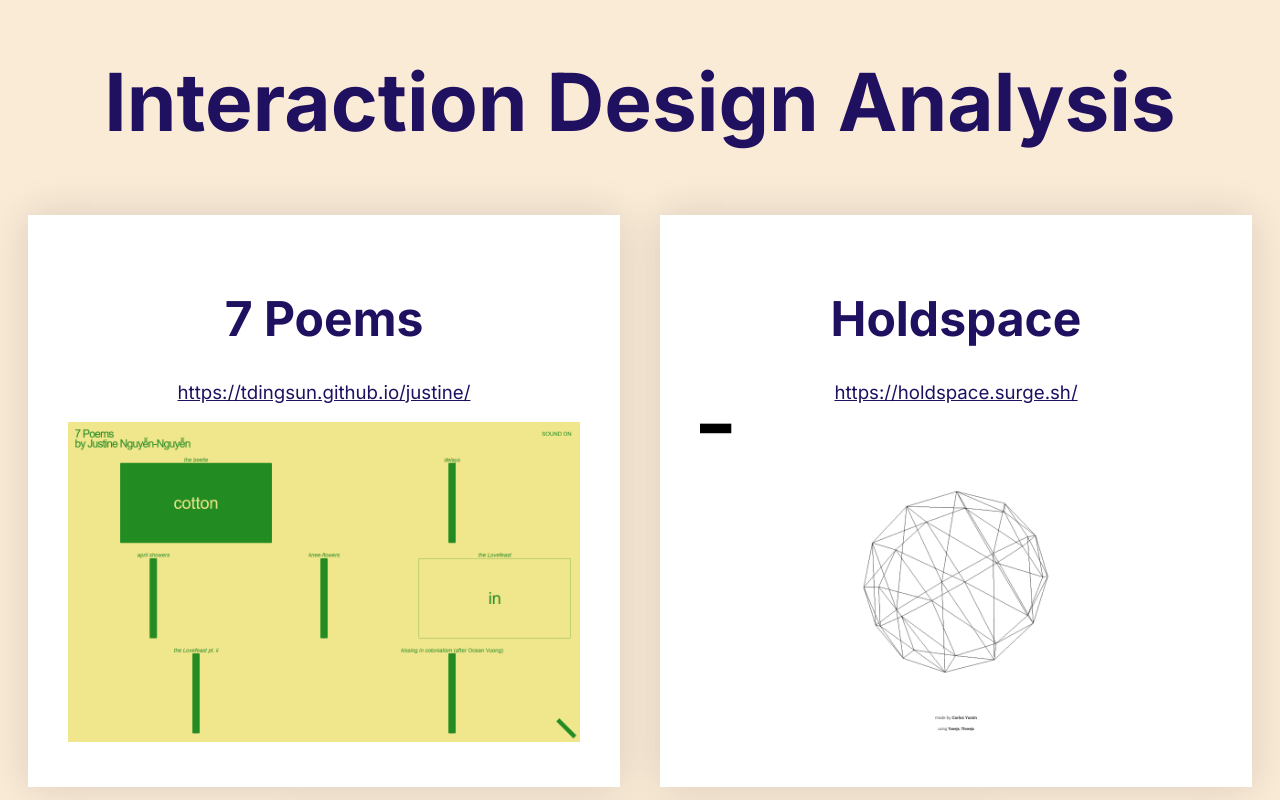
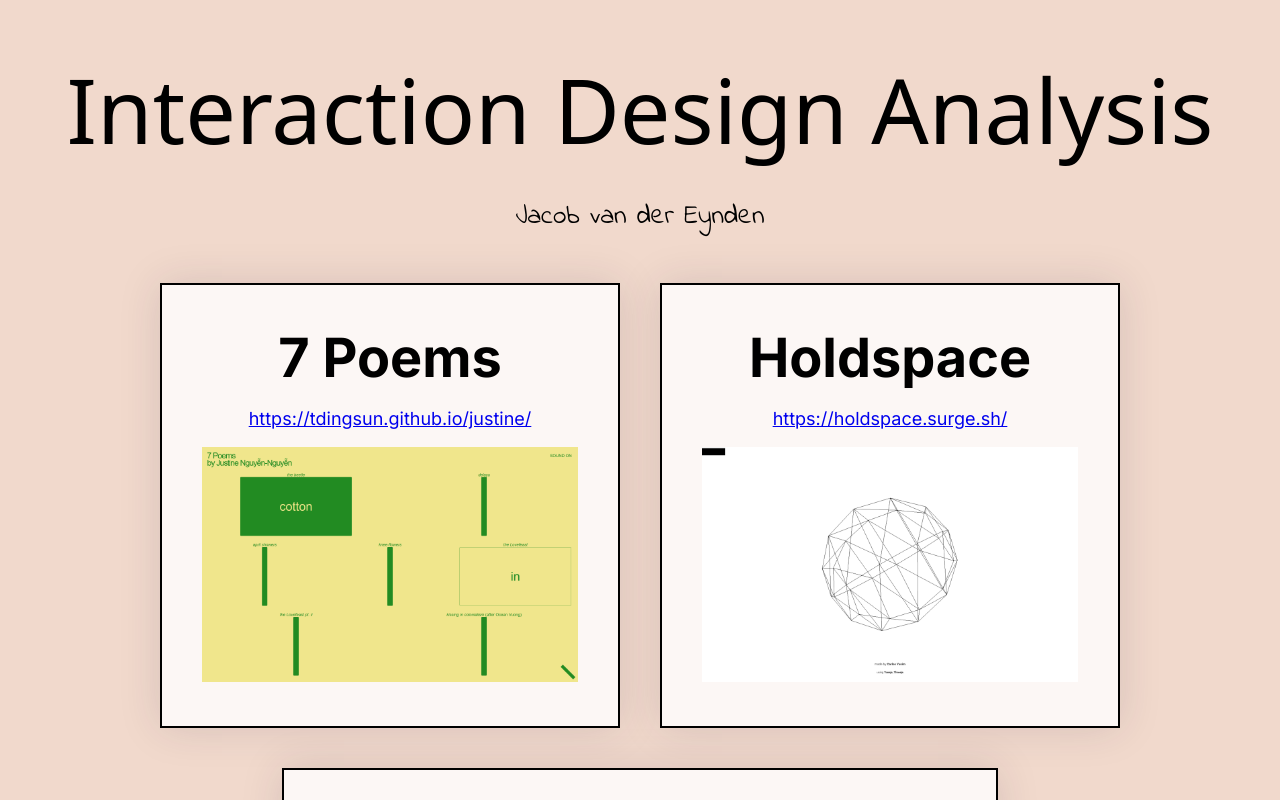
Before and after one commit to jroyvde/AT1-Interaction_Design_Analysis, a plain HTML site: page index.html in a window 1280 px wide. Shown: the top 800 px of the page. Drawn offline with Linux system fonts and the light colour scheme; a web font is replaced by a local one.

Commit message:
add my name and some more styling

```diff
--- a/index.html
+++ b/index.html
@@ -9,10 +9,11 @@
 
     <link rel="preconnect" href="https://fonts.googleapis.com">
     <link rel="preconnect" href="https://fonts.gstatic.com" crossorigin>
-    <link href="https://fonts.googleapis.com/css2?family=Inter:ital,opsz,wght@0,14..32,100..900;1,14..32,100..900&display=swap" rel="stylesheet">
+    <link href="https://fonts.googleapis.com/css2?family=Indie+Flower&family=Inter:ital,opsz,wght@0,14..32,100..900;1,14..32,100..900&family=Rubik+Doodle+Shadow&display=swap" rel="stylesheet">
 </head>
 <body>
     <h1>Interaction Design Analysis</h1>
+    <p class="name">Jacob van der Eynden</p>
     <div class="infocontainer">
         <div class="uisection">
             <h2>7 Poems</h2>
--- a/style.css
+++ b/style.css
@@ -1,33 +1,44 @@
-* {
+:root {
+    --base-font-size: 18px;
+    --h1-size: calc(var(--base-font-size) * 5);
+    --h2-size: calc(var(--base-font-size) * 3);
+    --h3-size: calc(var(--base-font-size) * 1.5);
     font-family: "Inter", sans-serif;
     font-optical-sizing: auto;
-    font-size: 14pt;
-    line-height: 1.1em;
-    color: #201060;
+    font-size: var(--base-font-size);
 }
 
 body {
-    background-color: antiquewhite;
+    background-color: #f1d9cc;
     display: flex;
     flex-direction: column;
     align-items: center;
+    padding: 40px 0px;
 }
 
 h1 {
-    font-size: 60pt;
+    font-family: "Rubik Doodle Shadow", system-ui;
+    font-weight: 400;
+    font-size: var(--h1-size);
     text-align: center;
-    line-height: 1em;
+    margin: 0;
 }
 
 h2 {
-    font-size: 36pt;
+    font-size: var(--h2-size);
+    margin: 0;
     text-align: center;
-    line-height: 1em;
 }
 
 h3 {
-    font-size: 20pt;
-    line-height: 1em;
+    font-size: var(--h3-size);
+    margin: 0;
+}
+
+.name {
+    font-family: "Indie Flower", cursive;
+    font-weight: 400;
+    font-size: calc(var(--base-font-size) * 1.5);
 }
 
 .link {
@@ -39,15 +50,17 @@ img {
 }
 
 .infocontainer {
+    width: min(1000px, 90%);
     display: flex;
     flex-direction: row;
     align-items: center;
 }
 
 .uisection {
-    background-color: white;
+    background-color: rgba(255, 255, 255, 0.8);
     width: 50%;
     margin: 20px;
     padding: 40px;
-    box-shadow: 0px 0px 40px #00000022;
+    box-shadow: 0px 0px 40px #36244422;
+    border: 2px solid #000000;
 }
```
